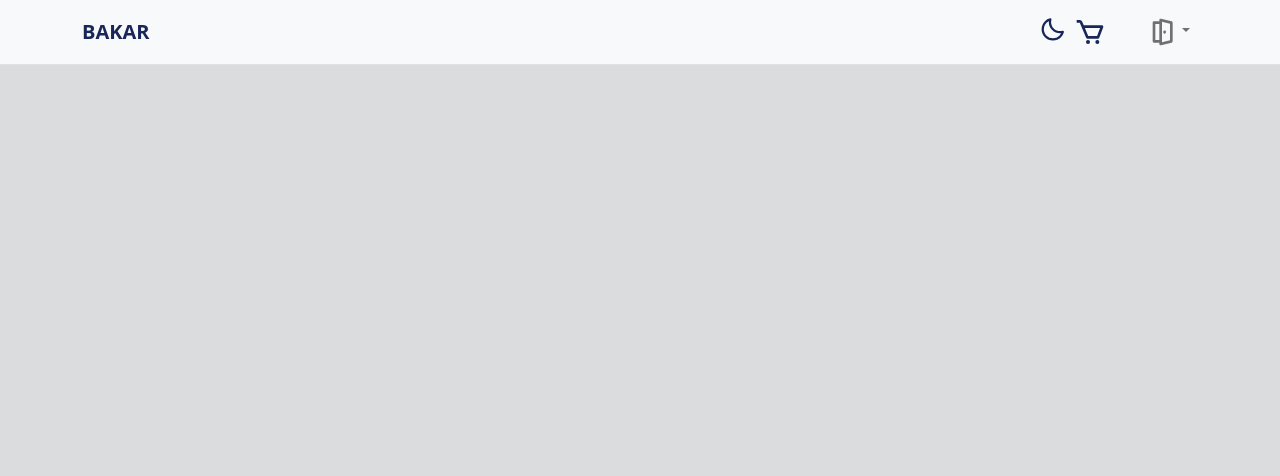
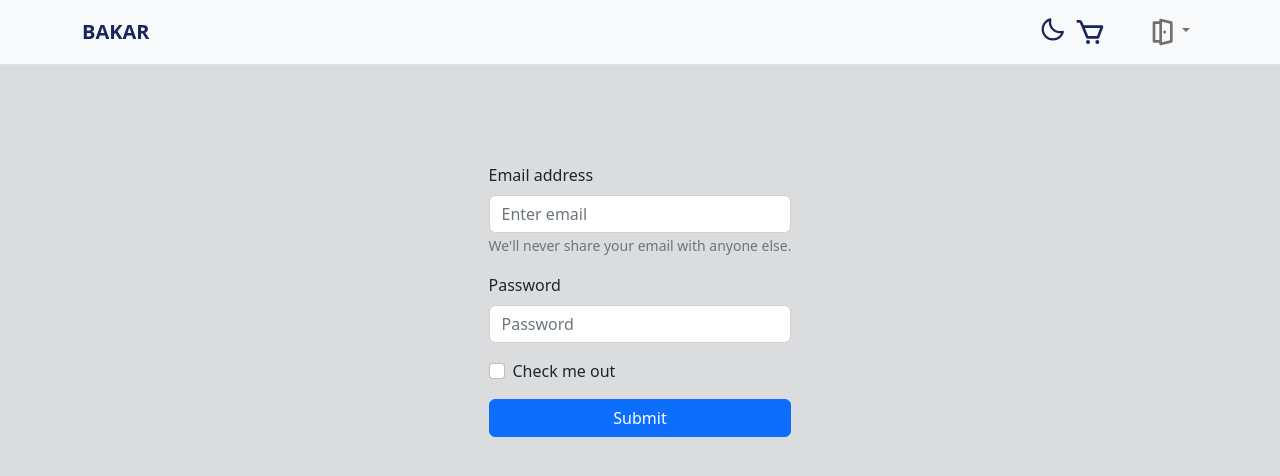
Before and after one commit to Ethemkizilyer/shopping-app-react, a React (Create React App) app: page /login in a window 1280 px wide. Before the commit this address had no page. Shown: the top 476 px of the page. Built offline with nearby package versions, Linux system fonts and the light colour scheme.

Commit message:
initialcommit

```diff
--- a/src/App.js
+++ b/src/App.js
@@ -5,6 +5,8 @@ import Header from "./components/Header";
 import { Route, Routes } from "react-router-dom";
 import Home from "./Pages/Home";
 import Cart from "./Pages/Cart";
+import Login from "./Pages/Login";
+import Register from "./Pages/Register";
 // import Bakar from "./Bakar";
 
 function App() {
@@ -18,6 +20,9 @@ function App() {
       <Routes>
         <Route path="/" element={<Home />} />
         <Route path="/cart" element={<Cart />} />
+        <Route path="/login" element={<Login />} />
+        <Route path="/register" element={<Register />} />
+
         {/* <Route path="/bakar" element={<Bakar />} /> */}
       </Routes>
     </main>
--- a/src/Pages/Login.jsx
+++ b/src/Pages/Login.jsx
@@ -0,0 +1,33 @@
+import React from 'react'
+import Button from "react-bootstrap/Button";
+import Form from "react-bootstrap/Form";
+
+const Login = () => {
+  return (
+    <div className='d-flex align-items-center justify-content-center h-75 '>
+
+      <Form>
+        <Form.Group className="mb-3" controlId="formBasicEmail">
+          <Form.Label>Email address</Form.Label>
+          <Form.Control type="email" placeholder="Enter email" />
+          <Form.Text className="text-muted">
+            We'll never share your email with anyone else.
+          </Form.Text>
+        </Form.Group>
+
+        <Form.Group className="mb-3" controlId="formBasicPassword">
+          <Form.Label>Password</Form.Label>
+          <Form.Control type="password" placeholder="Password" />
+        </Form.Group>
+        <Form.Group className="mb-3" controlId="formBasicCheckbox">
+          <Form.Check type="checkbox" label="Check me out" />
+        </Form.Group>
+        <Button className='w-100' variant="primary" type="submit">
+          Submit
+        </Button>
+      </Form>
+    </div>
+  );
+}
+
+export default Login
--- a/src/Pages/Register.jsx
+++ b/src/Pages/Register.jsx
@@ -0,0 +1,32 @@
+import React from 'react'
+import Button from "react-bootstrap/Button";
+import Form from "react-bootstrap/Form";
+
+const Register = () => {
+  return (
+    <div className="d-flex align-items-center justify-content-center h-75 ">
+      <Form>
+        <Form.Group className="mb-3" controlId="formBasicEmail">
+          <Form.Label>Email address</Form.Label>
+          <Form.Control type="email" placeholder="Enter email" />
+          <Form.Text className="text-muted">
+            We'll never share your email with anyone else.
+          </Form.Text>
+        </Form.Group>
+
+        <Form.Group className="mb-3" controlId="formBasicPassword">
+          <Form.Label>Password</Form.Label>
+          <Form.Control type="password" placeholder="Password" />
+        </Form.Group>
+        <Form.Group className="mb-3" controlId="formBasicCheckbox">
+          <Form.Check type="checkbox" label="Check me out" />
+        </Form.Group>
+        <Button className="w-100" variant="primary" type="submit">
+          Submit
+        </Button>
+      </Form>
+    </div>
+  );
+}
+
+export default Register
```
Also changed, not shown: src/Context/firebase-config.js (added, +90 -0 lines).
